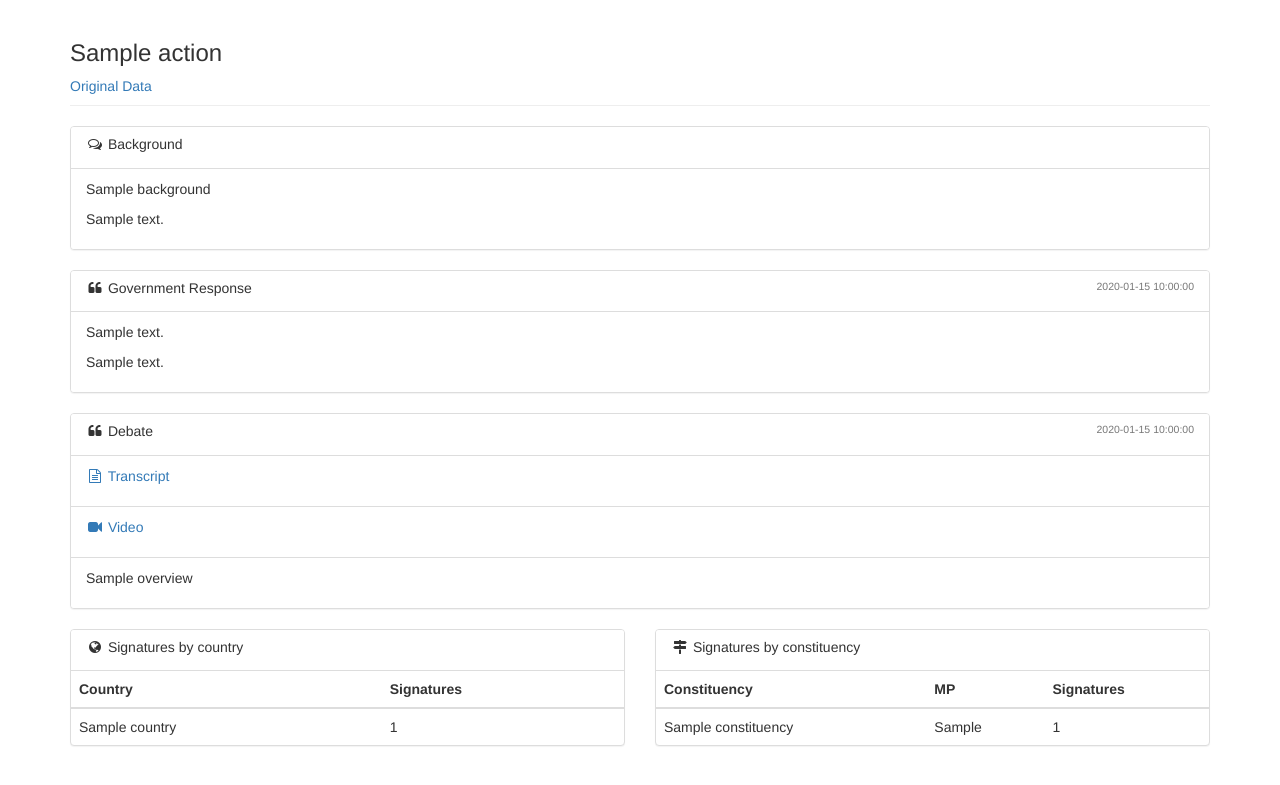
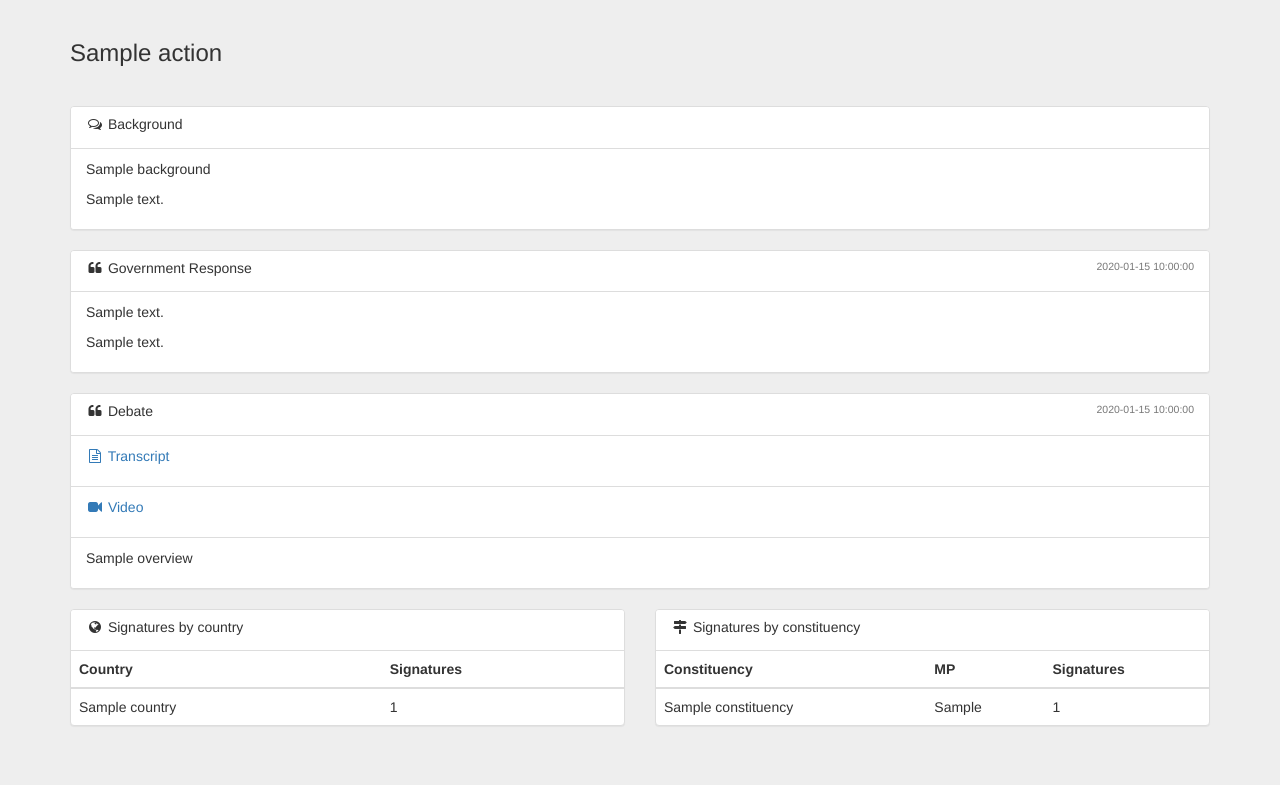
Before and after one commit to MashSoftware/petitions, a Flask app: template application/templates/petition.html in a window 1280 px wide. Shown: the top 785 px of the page. Run offline with Flask 2, Linux system fonts and the light colour scheme; the template is opened without the code that fills it: most values are stand-ins (such as "Sample title", 1, 10 or a date in 2020); some libraries are stand-ins or nearby versions.

Commit message:
background colour

```diff
--- a/application/templates/base.html
+++ b/application/templates/base.html
@@ -9,6 +9,13 @@
   <link href="//maxcdn.bootstrapcdn.com/bootstrap/3.3.6/css/bootstrap.min.css" rel="stylesheet" integrity="sha256-7s5uDGW3AHqw6xtJmNNtr+OBRJUlgkNJEo78P4b0yRw= sha512-nNo+yCHEyn0smMxSswnf/OnX6/KwJuZTlNZBjauKhTK0c+zT+q5JOCx0UFhXQ6rJR9jg6Es8gPuD2uZcYDLqSw==" crossorigin="anonymous">
   <link href="//maxcdn.bootstrapcdn.com/bootswatch/3.3.5/paper/bootstrap.min.css" rel="stylesheet" integrity="sha256-hMIwZV8FylgKjXnmRI2YY0HLnozYr7Cuo1JvRtzmPWs= sha512-k+wW4K+gHODPy/0gaAMUNmCItIunOZ+PeLW7iZwkDZH/wMaTrSJTt7zK6TGy6p+rnDBghAxdvu1LX2Ohg0ypDw==" crossorigin="anonymous">
   <link href="//maxcdn.bootstrapcdn.com/font-awesome/4.5.0/css/font-awesome.min.css" rel="stylesheet" integrity="sha256-3dkvEK0WLHRJ7/Csr0BZjAWxERc5WH7bdeUya2aXxdU= sha512-+L4yy6FRcDGbXJ9mPG8MT/3UCDzwR9gPeyFNMCtInsol++5m3bk2bXWKdZjvybmohrAsn3Ua5x8gfLnbE1YkOg==" crossorigin="anonymous">
+  <link href="//cdn.leafletjs.com/leaflet/v0.7.7/leaflet.css" rel="stylesheet">
+  <script src="//cdn.leafletjs.com/leaflet/v0.7.7/leaflet.js"></script>
+  <style>
+  body {
+    background-color: #eee;
+  }
+  </style>
 </head>
 <body>
   <div class="container">
--- a/application/templates/petition.html
+++ b/application/templates/petition.html
@@ -4,7 +4,6 @@
   <div class="col-md-12">
     <div class="page-header">
       <h3>{{ data['data']['attributes']['action'] }}</h3>
-      <a href="{{ data['links']['self'] }}">Original Data</a>
     </div>
   </div>
 </div>
--- a/application/templates/petitions.html
+++ b/application/templates/petitions.html
@@ -4,7 +4,6 @@
   <div class="col-md-12">
     <div class="page-header">
       <h3>Parliamentary Petitions</h3>
-      <a href="{{ data['links']['self'] }}">Original Data</a>
     </div>
   </div>
 </div>
```
Lines whose indentation alone changed are shown as unchanged.
